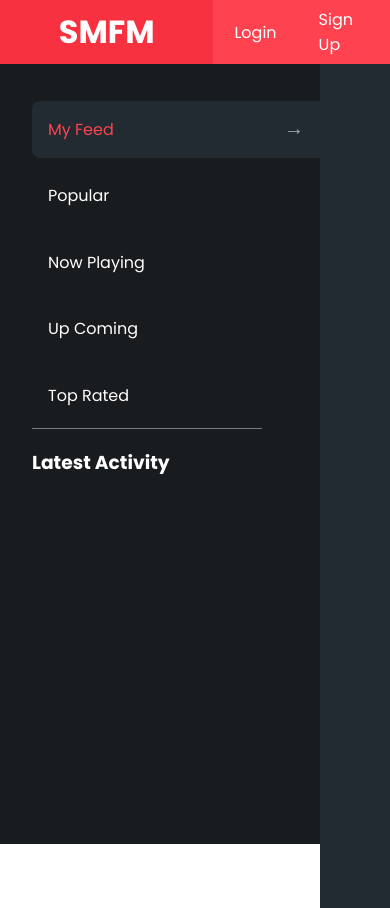
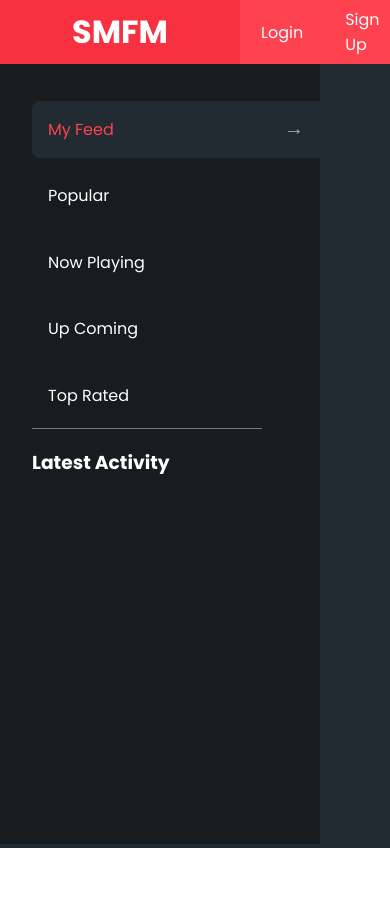
Before and after one commit to GypsyDangerous/MovieCave, a Next.js app: page / in a window 390 px wide. Built offline with nearby package versions, Linux system fonts and the light colour scheme.

Commit message:
working on basic responsiveness

```diff
--- a/src/components/Header.js
+++ b/src/components/Header.js
@@ -1,7 +1,7 @@
 import StyledHeader from "./Styled components/Header";
 import styled from "styled-components";
 import NavLink from "./shared/NavLink";
-import Color from "color"
+import Color from "color";
 
 const HeaderContent = styled.div`
 	height: 100%;
@@ -16,28 +16,32 @@ const Media = styled.div`
 	align-items: center;
 	display: flex;
 	// outline: solid;
-	a{
-		border-radius: .5rem;
-		padding: .5rem 1rem;
-		margin: 0 .25rem;
+	a {
+		border-radius: 0.5rem;
+		padding: 0.5rem 1rem;
+		margin: 0 0.25rem;
 		border: 1px solid transparent;
-		&:hover, &:focus &.active{
+		&:hover,
+		&:focus &.active {
 			outline: none;
 			background: ${props => props.theme.colors.secondary.dark};
-			border: 1px solid ${props => new Color(props.theme.colors.secondary.dark).darken(.25).hex()};
+			border: 1px solid ${props => new Color(props.theme.colors.secondary.dark).darken(0.25).hex()};
 		}
 	}
 `;
 
 const LogoContainer = styled.div`
 	height: 100%;
-	width: 320px;
+	min-width: 320px;
 	background: ${props => props.theme.colors.secondary.dark};
 	display: flex;
 	align-items: center;
 	justify-content: center;
 	h1 {
 		margin: 0;
+	}
+	@media screen and (max-width: 768px) {
+		min-width: 240px;
 	}
 `;
 
@@ -49,8 +53,12 @@ const Header = () => {
 					<h1>SMFM</h1>
 				</LogoContainer>
 				<Media>
-					<NavLink activeClassName="active" href="/auth/login"><a>Login</a></NavLink>
-					<NavLink activeClassName="active" href="/auth/register"><a>Sign Up</a></NavLink>
+					<NavLink activeClassName="active" href="/auth/login">
+						<a>Login</a>
+					</NavLink>
+					<NavLink activeClassName="active" href="/auth/register">
+						<a>Sign Up</a>
+					</NavLink>
 				</Media>
 			</HeaderContent>
 		</StyledHeader>
--- a/src/components/Styled components/Content.js
+++ b/src/components/Styled components/Content.js
@@ -1,11 +1,18 @@
 import styled from "styled-components";
 
+const height = "calc(100vh - 60px)";
+
+
 const Content = styled.div`
-	height: 100%;
+	height: ${height};
+	overflow: auto;
 	flex: 1;
-	margin-left: ${props => props.sidebarOpen ? "320px" : "0px"};
-	transition: margin .5s;
+	margin-left: ${props => (props.sidebarOpen ? "320px" : "0px")};
+	transition: margin 0.5s;
 	background: ${props => props.theme.colors.primary.normal};
+	@media screen and (max-width: 768px) {
+		margin-left: 0;
+	}
 `;
 
 export default Content;
--- a/src/components/Styled components/Header.js
+++ b/src/components/Styled components/Header.js
@@ -8,6 +8,7 @@ const Header = styled.header`
     position: fixed;
     top: 0;
     width: 100vw;
+
 `
 
 export default Header
--- a/src/components/Styled components/Sidebar.js
+++ b/src/components/Styled components/Sidebar.js
@@ -5,15 +5,18 @@ const height = "calc(100vh - 64px)";
 const Sidebar = styled.div`
 	max-height: ${height};
 	min-height: ${height};
+	overflow: ${props => (props.open ? "auto" : "hidden")};
 	width: ${props => (props.open ? "320px" : "0px")};
 	transition: width padding 0.5s;
 	position: fixed;
 	display: flex;
-    flex-direction: column;
-    overflow: hidden;
+	flex-direction: column;
 	padding: ${props => (props.open ? "2rem" : "0px")};
 	padding-right: 0;
 	background: ${props => props.theme.colors.primary.dark};
+	&::-webkit-scrollbar {
+		width: 4px;
+	}
 `;
 
 export default Sidebar;
--- a/src/pages/_app.js
+++ b/src/pages/_app.js
@@ -29,7 +29,15 @@ const SidebarContent = styled.div`
 		// background-color: ${props => props.theme.colors.primary.normal};
 		&:before{
 			border-radius: .5rem 0 0 .5rem;
-			animation: slide-background-in .5s forwards;
+			// animation: slide-background-in .5s forwards;
+			@media screen and (min-width: 768px) {
+
+				animation: slide-background-in 0.5s forwards;
+			}
+			@media screen and (max-width: 768px){
+				width: 100%;
+				height: 100%;
+			}
 			// width: 100%;
 			height: 100%;
 			content: "";
@@ -64,10 +72,9 @@ const ListLink = styled.a`
 	&.active-link {
 		color: ${props => props.theme.colors.secondary.normal};
 		// background-color: ${props => props.theme.colors.primary.normal};
-		&:before{
-			border-radius: .5rem 0 0 .5rem;
-			animation: slide-background-in .5s forwards;
-			// width: 100%;
+		&:before {
+			border-radius: 0.5rem 0 0 0.5rem;
+
 			height: 100%;
 			content: "";
 			position: absolute;
@@ -84,7 +91,7 @@ const ListLink = styled.a`
 			color: #aaa;
 			right: 1rem;
 			// opacity: 0;
-			animation: slide-in .5s forwards;
+			animation: slide-in 0.5s forwards;
 			// transform: translateY(-55%);
 		}
 	}
@@ -105,7 +112,8 @@ const GlobalStyle = createGlobalStyle`
     body {
     	padding: 0;
         margin: 0;
-        font-family: ${props => props.theme.fonts.join(", ")};
+		font-family: ${props => props.theme.fonts.join(", ")};
+		overflow: hidden;
     }
 
     a {
@@ -116,7 +124,27 @@ const GlobalStyle = createGlobalStyle`
 
     * {
     	box-sizing: border-box;
-    }
+	}
+
+	::-webkit-scrollbar {
+		width: 8px;
+	  }
+
+	  /* Track */
+	  ::-webkit-scrollbar-track {
+		background: ${props => props.theme.colors.primary.normal};
+	  }
+
+	  /* Handle */
+	  ::-webkit-scrollbar-thumb {
+		background: ${props => props.theme.colors.secondary.dark};
+		border-radius: .5rem;
+	  }
+
+	  /* Handle on hover */
+	  ::-webkit-scrollbar-thumb:hover {
+		background: ${props => props.theme.colors.secondary.normal};
+	  }
 `;
 
 function MyApp({ Component, pageProps, ...props }) {
--- a/src/pages/index.js
+++ b/src/pages/index.js
@@ -3,7 +3,11 @@ import Body from "../components/Styled components/Body";
 import Content from "../components/Styled components/Content";
 
 const Home = () => {
-	return <Content sidebarOpen></Content>;
+	return (
+		<Content sidebarOpen>
+			<div style={{ height: "200vh" }}></div>
+		</Content>
+	);
 };
 
 export default Home;
```
